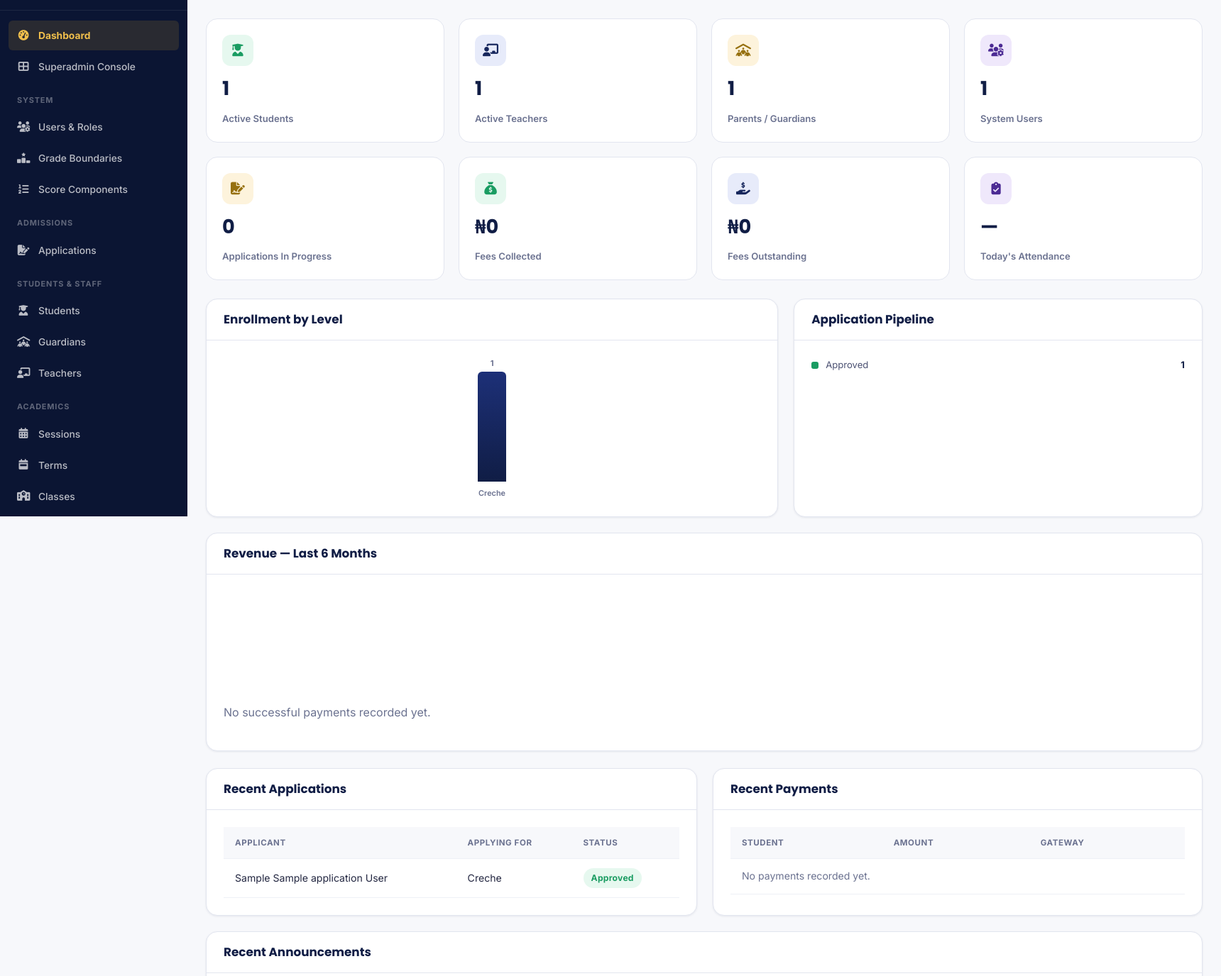
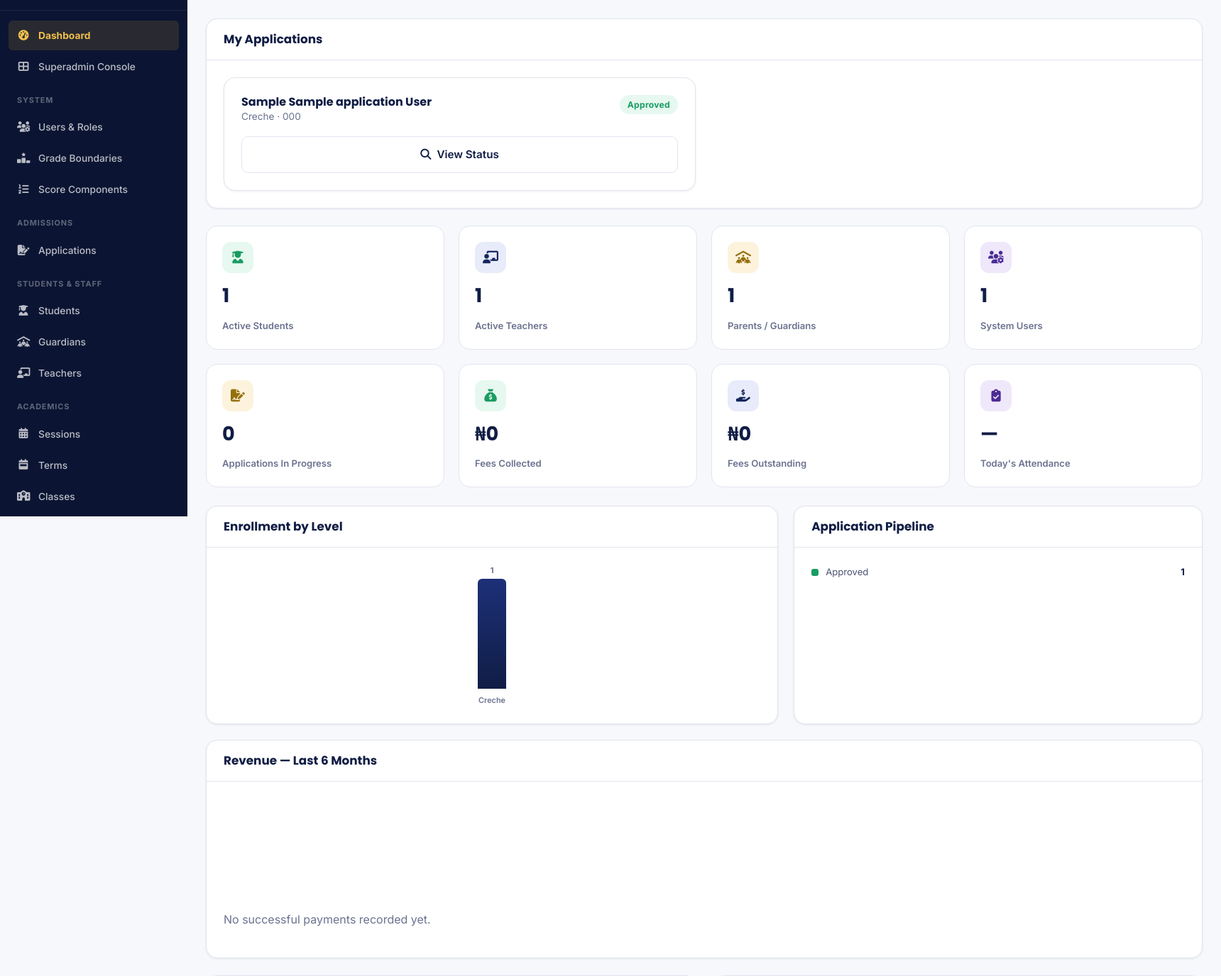
Before and after one commit to sudaneee/gfa, a Django app: page /portal/ in a window 1720 px wide. Shown: the part 72-1448 px from the top of the page at 71% size. Run offline with Django 5.2, Linux system fonts and the light colour scheme; a user stored in the database is signed in; tables that the repository leaves empty hold one stand-in row (values such as "Sample post"); grey boxes marked "Sample" are stand-in pictures; data that the repository does not hold is empty.

Commit message:
Show 'My Applications' regardless of account role, not just role=parent
Discovered live during the applicant-account backfill: a staff member
had applied for their own child using their existing teacher login --
created_by correctly pointed at that account, but portal:home only
ever showed applications inside the role='parent' branch, so they had
no way to see or continue it. An application's owner is whoever
actually applied, not a function of what role that account happens to
have.

Co-Authored-By: Claude Sonnet 5 <noreply@anthropic.com>

```diff
--- a/portal/templates/portal/home.html
+++ b/portal/templates/portal/home.html
@@ -4,6 +4,33 @@
 {% block dash_subtitle %}<div class="sub text-sm text-muted">Signed in as {{ user.get_role_display }}</div>{% endblock %}
 
 {% block dash_content %}
+{% if applications and user.role != 'parent' %}
+{# A non-parent account (e.g. staff) that also has an application under it — parent role gets its own richer section below instead. #}
+<div class="card mb-24"><div class="card-header"><h3>My Applications</h3></div><div class="card-body">
+  <div class="grid-2">
+    {% for app in applications %}
+    <div class="card card-body">
+      <div class="flex-between" style="align-items:flex-start;">
+        <div><h4 class="mb-0">{{ app.full_name|default:"New Application" }}</h4><p class="text-muted text-sm mb-0">{{ app.applying_for }} &middot; {{ app.application_number }}</p></div>
+        {% if app.is_submitted %}
+        <span class="badge badge-{% if app.status == 'admitted' or app.status == 'approved' %}success{% elif app.status == 'rejected' %}danger{% else %}gold{% endif %}">{{ app.get_status_display }}</span>
+        {% else %}
+        <span class="badge badge-gray">{% if app.invoice.is_paid %}In Progress{% else %}Payment Pending{% endif %}</span>
+        {% endif %}
+      </div>
+      <div class="mt-16">
+        {% if not app.is_submitted %}
+        <a href="{% url 'admissions:apply_resume' app.pk %}" class="btn btn-primary btn-block"><i class="fa-solid fa-arrow-right"></i> Continue Application</a>
+        {% else %}
+        <a href="{% url 'admissions:track' %}?ref={{ app.application_number }}" class="btn btn-secondary btn-block"><i class="fa-solid fa-magnifying-glass"></i> View Status</a>
+        {% endif %}
+      </div>
+    </div>
+    {% endfor %}
+  </div>
+</div></div>
+{% endif %}
+
 {% if user.role == 'admin' %}
   <div class="stats-grid mb-24">
     <div class="stat-card"><div class="top"><div class="icon icon-green"><i class="fa-solid fa-user-graduate"></i></div></div><div class="value">{{ total_students }}</div><div class="label">Active Students</div></div>
--- a/portal/views.py
+++ b/portal/views.py
@@ -87,16 +87,21 @@ def home(request):
     (stat cards, charts, recent activity, quick links across every module);
     the other three roles keep their existing focused quick-link views.
     """
+    from admissions.models import Application
+
     context = {'role': request.user.role, 'current_term': Term.get_current(), 'active_nav': 'home'}
+    # Not role-gated: an application's created_by is whichever account
+    # applied, regardless of that account's role — e.g. a staff member
+    # applying for their own child with their existing login. Every role
+    # sees their own applications, not just 'parent'.
+    context['applications'] = Application.objects.filter(created_by=request.user).order_by('-created_at')
+
     if request.user.role == 'admin':
         context.update(_admin_dashboard_context())
     elif request.user.role == 'teacher':
         context['teacher'] = getattr(request.user, 'teacher_profile', None)
     elif request.user.role == 'parent':
-        from admissions.models import Application
-
         context['guardian'] = getattr(request.user, 'guardian_profile', None)
-        context['applications'] = Application.objects.filter(created_by=request.user).order_by('-created_at')
     elif request.user.role == 'student':
         context['student'] = getattr(request.user, 'student_profile', None)
     return render(request, 'portal/home.html', context)
```
Also changed, not shown: portal/tests.py (+17 -0 lines).
